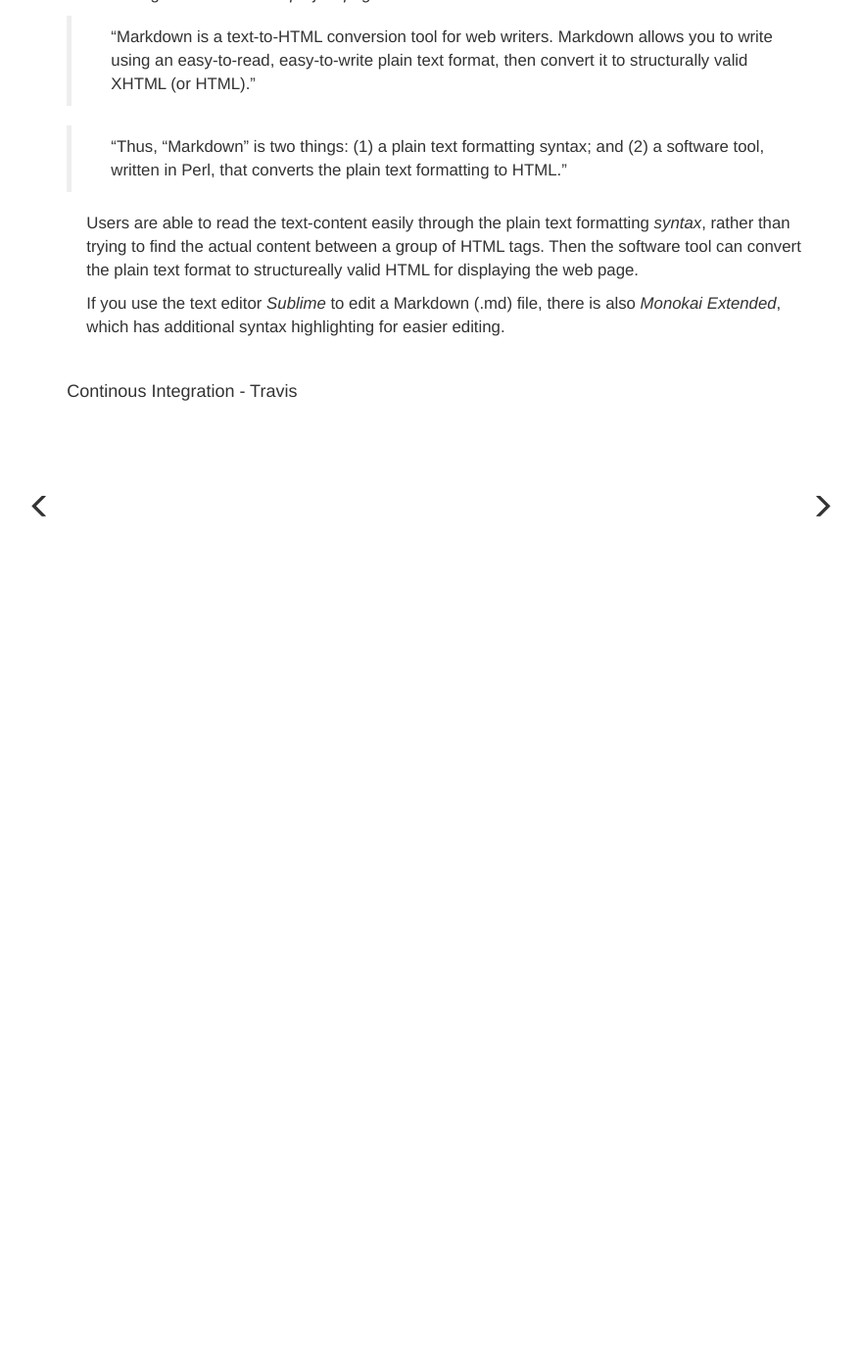
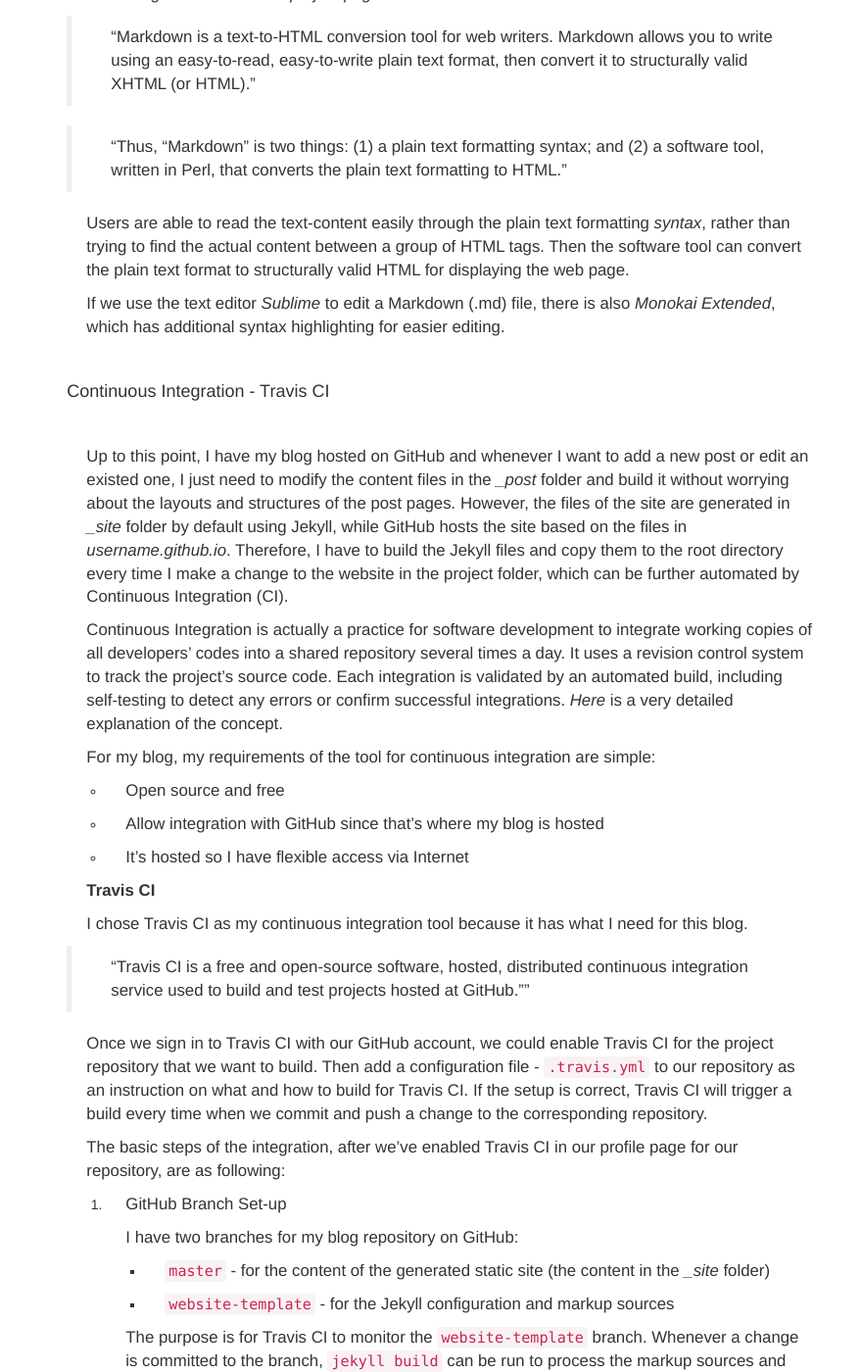
Before and after one commit to francesliang/francesliang.github.io, a Jekyll site: the page built from _posts/2015-10-08-the-development-of-this-blog-(II).md, in a window 1280 px wide and 1400 px high, scrolled down 1912 px. Shown: the whole window at 98% size, without its empty margins (200-1079 px from the left). Built offline with Jekyll 4.4.1, drawn with Linux system fonts in a browser that asks for light colours; nearby versions of some CDN libraries; comment, search, counter and statistics services are not loaded; before the commit the page ends 2542 px from its top, so only the background shows below that; some of the changed text lies outside the part shown.

Commit message:
updated posts

````diff
--- a/_posts/2015-10-08-the-development-of-this-blog-(II).md
+++ b/_posts/2015-10-08-the-development-of-this-blog-(II).md
@@ -7,7 +7,7 @@
 
 * [Static Site Generator - Jekyll](#static-site-generator)
 
-* [Continous Integration - Travis](#continous-integration)
+* [Continuous Integration - Travis CI](#continuous-integration)
 
 
 <br>
@@ -24,7 +24,7 @@
 
 **Jekyll**
 
-Jekyll is [*a simple blog-aware static generator*](http://jekyllrb.com/docs/home/) written in Ruby. Once Jekyll is installed, it can build the website project and output files into a specific destination folder (*"_site"* by default). Jekyll also comes with a built-in develoment server, where you can preview what the generated site looks like locally.
+Jekyll is [*a simple blog-aware static generator*](http://jekyllrb.com/docs/home/) written in Ruby. Once Jekyll is installed, it can build the website project and output files into a specific destination folder (*"_site"* by default). Jekyll also comes with a built-in development server, where we can preview what the generated site looks like locally.
 
 A basic Jekyll site usually has the following folders and files in the project folder:
 
@@ -34,7 +34,7 @@
 
 + _layouts - the folder that includes the layout templates of posts. The templates are selected by posts with a [*YAML Front Matter*](http://jekyllrb.com/docs/frontmatter/) at the start of a file.
 
-+ _posts - this is the folder where the content of the website written a selected markup language (I used *Markdown* in this blog) sits. The file-names must follow this format: **YEAR-MONTH-DAY-title.MARKUP** while words are separated by hyphens. The [*permalinks*](http://jekyllrb.com/docs/permalinks/) can be customised in the file _config.yml or each post, but the date and markup language are determined by the file name. At the start of each post file, a YAML Front Matter should be included to indicate which layout template this post is wrapped by. Here is an example of the YAML Front Matter:
++ _posts - this is the folder where the content of the website written a selected markup language (I used *Markdown* in this blog) sits. The file-names must follow this format: **YEAR-MONTH-DAY-title.MARKUP** while words are separated by hyphens. The [*permalinks*](http://jekyllrb.com/docs/permalinks/) can be customised in the file ```_config.yml``` or each post, but the date and markup language are determined by the file name. At the start of each post file, a YAML Front Matter should be included to indicate which layout template this post is wrapped by. Here is an example of the YAML Front Matter:
 
 		---
 		layout: post_entry
@@ -49,15 +49,12 @@
 
 1. Generate files for the website in the project folder:
 
-	```
-	~$ jekyll build
-	```
+		~$ jekyll build
+
 
 2. Start a development server locally to see what the site will look like:
 
-	```
-	~$ jekyll serve
-	```
+		~$ jekyll serve
 
 3. Deploy files in folder *_site* to *username.github.io* once the updates are finished.
 
@@ -69,12 +66,110 @@
 
 >"Thus, “Markdown” is two things: (1) a plain text formatting syntax; and (2) a software tool, written in Perl, that converts the plain text formatting to HTML."
 
-Users are able to read the text-content easily through the plain text formatting [*syntax*](https://daringfireball.net/projects/markdown/syntax), rather than trying to find the actual content between a group of HTML tags. Then the software tool can convert the plain text format to structureally valid HTML for displaying the web page.
+Users are able to read the text-content easily through the plain text formatting [*syntax*](https://daringfireball.net/projects/markdown/syntax), rather than trying to find the actual content between a group of HTML tags. Then the software tool can convert the plain text format to structurally valid HTML for displaying the web page.
 
-If you use the text editor [*Sublime*](http://www.sublimetext.com/) to edit a Markdown (.md) file, there is also [*Monokai Extended*](https://github.com/jonschlinkert/sublime-monokai-extended), which has additional syntax highlighting for easier editing.
+If we use the text editor [*Sublime*](http://www.sublimetext.com/) to edit a Markdown (.md) file, there is also [*Monokai Extended*](https://github.com/jonschlinkert/sublime-monokai-extended), which has additional syntax highlighting for easier editing.
 
 <br>
 
-#### <a name="continous-integration"></a>Continous Integration - Travis
+#### <a name="continous-integration"></a>Continuous Integration - Travis CI
 
 <br>
+
+Up to this point, I have my blog hosted on GitHub and whenever I want to add a new post or edit an existed one, I just need to modify the content files in the *_post* folder and build it without worrying about the layouts and structures of the post pages. However, the files of the site are generated in *_site* folder by default using Jekyll, while GitHub hosts the site based on the files in *username.github.io*. Therefore, I have to build the Jekyll files and copy them to the root directory every time I make a change to the website in the project folder, which can be further automated by Continuous Integration (CI).
+
+Continuous Integration is actually a practice for software development to integrate working copies of all developers' codes into a shared repository several times a day. It uses a revision control system to track the project's source code. Each integration is validated by an automated build, including self-testing to detect any errors or confirm successful integrations. [*Here*](http://martinfowler.com/articles/continuousIntegration.html) is a very detailed explanation of the concept.
+
+For my blog, my requirements of the tool for continuous integration are simple:
+
++ Open source and free
+
++ Allow integration with GitHub since that's where my blog is hosted
+
++ It's hosted so I have flexible access via Internet
+
+**Travis CI**
+
+I chose Travis CI as my continuous integration tool because it has what I need for this blog.
+
+> "Travis CI is a free and open-source software, hosted, distributed continuous integration service used to build and test projects hosted at GitHub.""
+
+Once we sign in to Travis CI with our GitHub account, we could enable Travis CI for the project repository that we want to build. Then add a configuration file - ```.travis.yml``` to our repository as an instruction on what and how to build for Travis CI. If the setup is correct, Travis CI will trigger a build every time when we commit and push a change to the corresponding repository.
+
+The basic steps of the integration, after we've enabled Travis CI in our profile page for our repository, are as following:
+
+1. GitHub Branch Set-up
+
+	I have two branches for my blog repository on GitHub:
+
+	* ```master``` - for the content of the generated static site (the content in the *_site* folder)
+
+	* ```website-template``` - for the Jekyll configuration and markup sources
+
+	The purpose is for Travis CI to monitor the ```website-template``` branch. Whenever  a change is committed to the branch, ```jekyll build``` can be run to process the markup sources and generate the site content. Travis CI can then copy the content to the ```master``` branch.
+
+
+2. Travis CI Configuration
+
+	The configuration settings of Travis CI are stored in the ```.travis.yml``` file, including:
+
+	* The language of the project to be built (in my case, it's Ruby for Jekyll), and its version number
+
+			language: ruby
+
+			rvm:
+			- 2.0.0
+
+	* The shell script to be executed as the build process on each commit
+
+			script: ./cibuild.sh
+
+	* The branch that Travis CI will listen to for new commits
+
+			branch:
+				only:
+				- website-template
+
+3. GitHub Token for Travis CI
+
+	Within the build script,  we will need to clone the generated site-content to the ```master``` branch from the Jekyll-built branch. To do so, we can use HTTPS protocol and personal access token for authentication (see [*here*](https://gist.github.com/grawity/4392747) for a comparison among difference methods). The idea of a personal access token is to work as our regular password for the access to GitHub. There is a GitHub article on how to create a personal access token - [*Creating an access token for command-line use*](https://help.github.com/articles/creating-an-access-token-for-command-line-use/).
+
+	By running the following codes in the directory where the generated site content will be cloned (the ```master``` branch in my case), Travis command line tool can encrypt the token and output it as an environment variable in the ```.travis.yml``` file.
+
+		gem install travis
+		travis encrypt GH_TOKEN=<the generated token> --add env.global
+
+	As a result, the following should be seen in the ```.travis.yml``` file:
+
+		env:
+			global:
+			- secure: (encrypted token)
+
+4. Travis CI Build Script
+
+	The main tasks in the build script are:
+
+	* Build the site with Jekyll
+
+	* Clean up or remove old files in the old ```master``` branch
+
+	* Clone ```master``` branch using the encrypted GitHub personal access token for authentication
+
+	* Copy generated site content to ```master``` branch
+
+	* Commit and push the changes
+
+I found [*this link*](http://eshepelyuk.github.io/2014/10/28/automate-github-pages-travisci.html) quiet useful for automating a build of GitHub Page project with Jekyll and Travis CI.
+
+<br>
+
+#### Summary
+
+<br>
+
+
+Now I've built my first personal blog. It should be quite easy to maintain and update with all the components that I integrated into it.
+
+Overall, this blog is built on GitHub Pages to host the website from my GitHub project repository, Bootstrap as the front-end framework, Disqus to host the blog commenting system, Jekyll as the Static Site Generator and Travis CI for the continuous integration.
+
+Further down the track, this blog will be about my activities and projects in tech.
````
Also changed, not shown: other parts of _posts/2015-10-08-the-development-of-this-blog-(II).md (+1 -1 lines), _posts/2015-09-07-the-development-of-this-blog-(I).md (+43 -48 lines), 5 other files.
